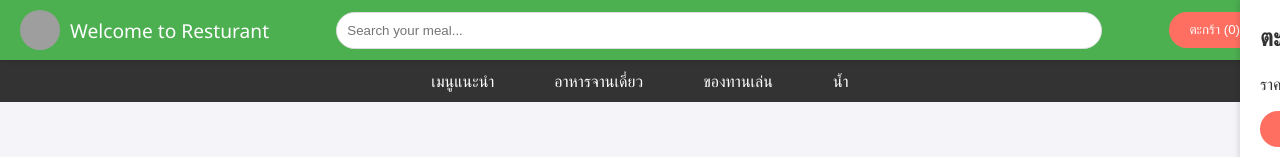
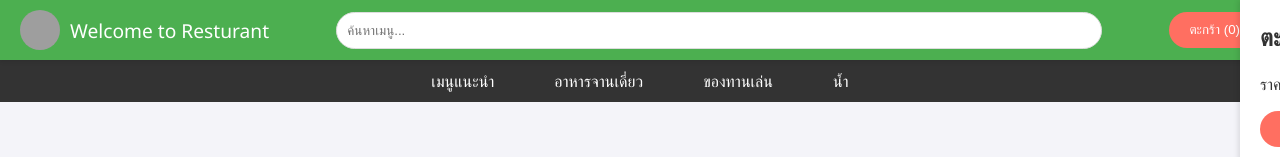
Before and after one commit to tosawat475/codespaces-react-web-restuarant, a React (Vite) app: page / in a window 1280 px wide. Shown: the top 157 px of the page. Built offline with nearby package versions, Linux system fonts and the light colour scheme; grey boxes are pictures that could not be loaded.

Commit message:
edit text search

```diff
--- a/src/Header.jsx
+++ b/src/Header.jsx
@@ -1,13 +1,14 @@
 import React from 'react';
 
-const Header = ({ cartCount, toggleCart }) => (
+const Header = ({ cartCount, toggleCart,backmain }) => (
   <header>
     <div className="header-container">
       <div className="profile">
         <img src="https://marketplace.canva.com/EAFpeiTrl4c/1/0/1600w/canva-abstract-chef-cooking-restaurant-free-logo-9Gfim1S8fHg.jpg" alt="Profile" />
-        <span>Welcome to Resturant</span>
+        <span onClick={backmain}>Welcome to Resturant</span>
       </div>
-      <input type="text" id="searchInput" placeholder="Search your meal..." />
+      <input type="text" id="searchInput" placeholder="ค้นหาเมนู..."  />
+
       <div className="cart">
         <button id="cartButton" onClick={toggleCart}>ตะกร้า (<span id="cartCount">{cartCount}</span>)</button>
       </div>
```
